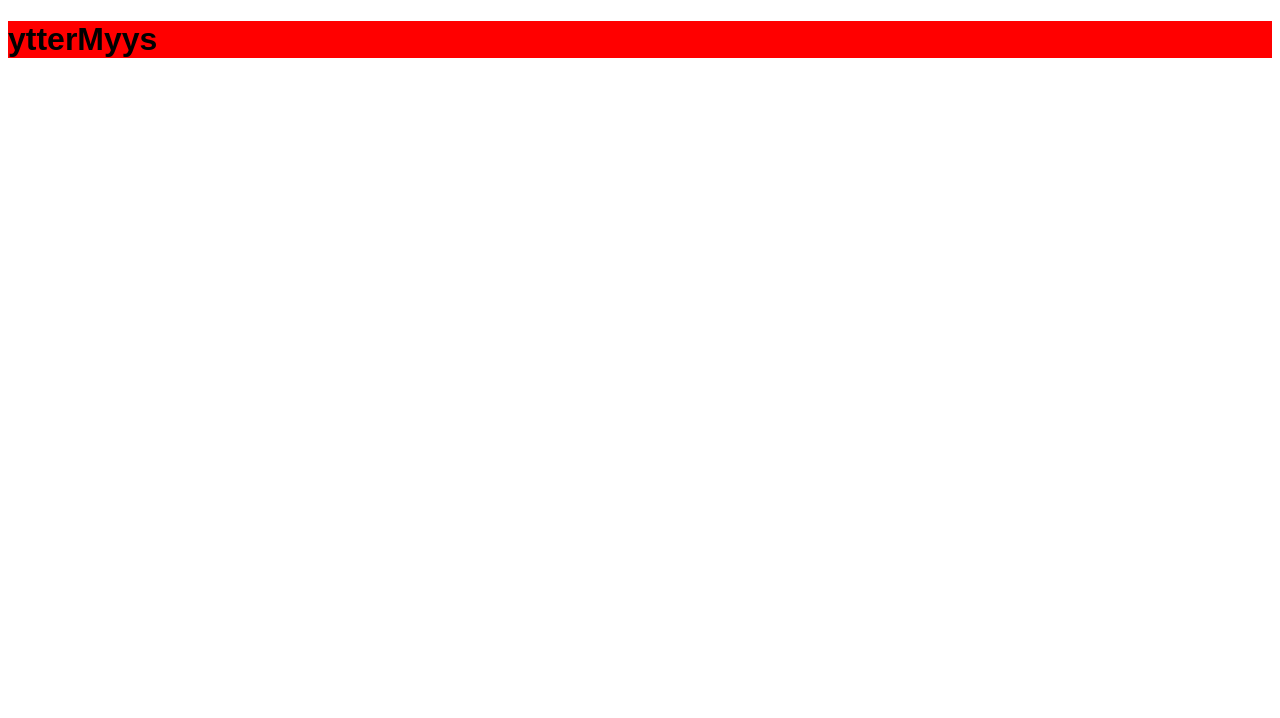
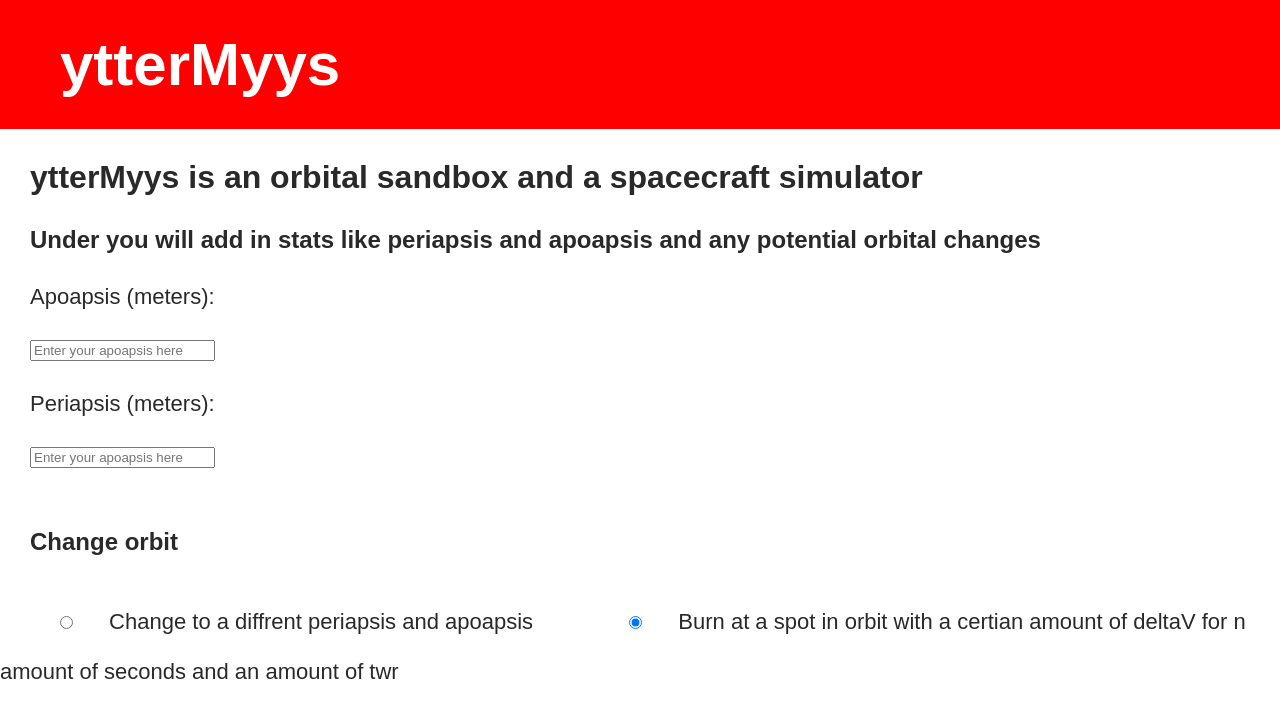
Before and after one commit to CarCVroom/ytterMyys, a plain HTML site: page index.html in a window 1280 px wide. Drawn offline with Linux system fonts and the light colour scheme; files that its build step writes are made by us from their sources.

Commit message:
Made more work on the front end. Still needs some work, and I need to think about the rendering

```diff
--- a/index.html
+++ b/index.html
@@ -3,12 +3,37 @@
 <head>
 	<meta charset="UTF-8">
 	<meta name="viewport" content="width=device-width, initial-scale=1.0">
-	<link rel="stylesheet" href="src/css/style.css">
+	<link rel="stylesheet" href="src/style/style.css">
 	<title>ytterMyys</title>
 </head>
 <body>
 	<header id="header">
-		<h1>ytterMyys</h1>
+		<h1 id="header_text">ytterMyys</h1>
 	</header>
+	<h1>ytterMyys is an orbital sandbox and a spacecraft simulator</h1>
+	<h2>Under you will add in stats like periapsis and apoapsis and any potential orbital changes</h2>
+
+	<!-- User inputs here-->
+	<label for="apoapsis">Apoapsis (meters): </label><br>
+	<input type="number" name="apoapsis" id="apoapsis" placeholder="Enter your apoapsis here">
+
+	<br>
+
+	<label for="periapsis">Periapsis (meters): </label><br>
+	<input type="number" name="periapsis" id="periapsis" placeholder="Enter your apoapsis here">
+
+	<!-- User changes to the orbit here-->
+
+	<h2>Change orbit</h1>
+	<label>
+		<input type="radio" name="orbit_change" value="change_to" checked>
+		Change to a diffrent periapsis and apoapsis
+	</label>
+
+	<label>
+		<input type="radio" name="orbit_change" value="deltaV" checked>
+		Burn at a spot in orbit with a certian amount of deltaV for n amount of seconds and an amount of twr
+	</label>
+
 </body>
 </html>
--- a/src/style/style.css
+++ b/src/style/style.css
@@ -1,6 +1,38 @@
 body {
 	font-family: Arial, sans-serif;
+	margin: 0;
 }
 #header {
 	background-color: red;
+	padding: 10px;
+	text-align: left;
+	color: white;
+	font-size: 30px;
 }
+#header_text {
+	padding-left: 30px;
+	margin: 20px;
+	color: white;
+}
+h1 {
+	margin-left: 20px;
+	margin: 30px;
+	color: #292929;
+}
+h2 {
+	margin-left: 20px;
+	margin: 30px;
+	color: #292929;
+}
+label {
+	margin-left: 20px;
+	margin:30px;
+	font-size: 22px;
+	color: #292929;
+}
+input {
+	size: 50;
+	margin-left: 20px;
+	margin: 30px;
+	color: #292929;
+}
```
Also changed, not shown: src/cpp/what_I_need_to_think_about_for_orbit.txt (added), 1 other file.
